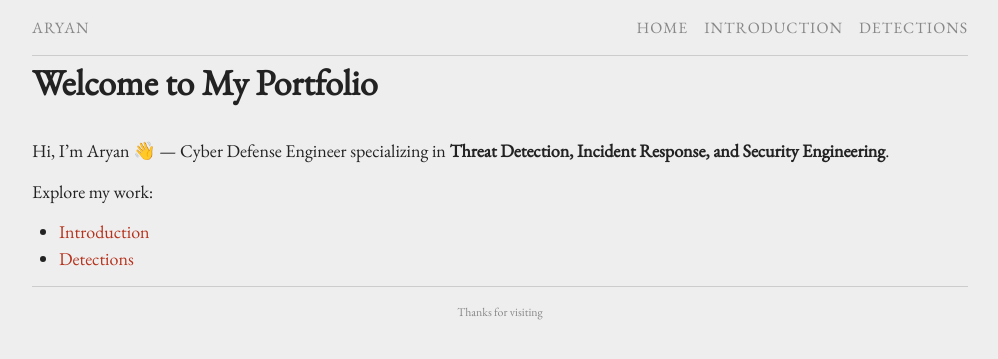
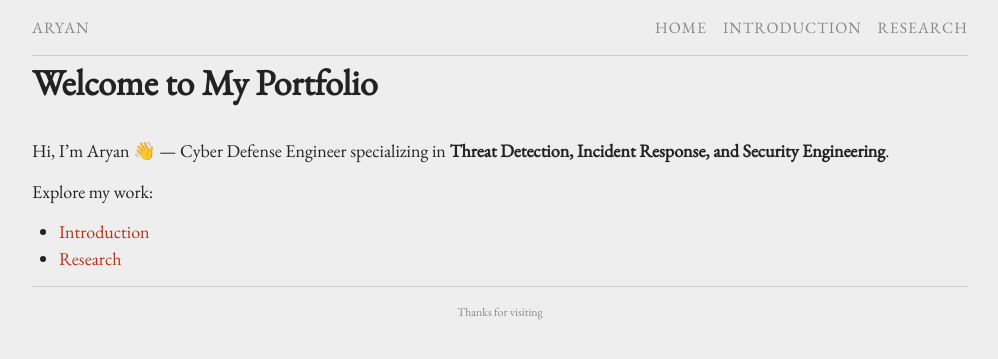
Before and after one commit to aa-ryan/aa-ryan.github.io, a Jekyll site: the page built from index.md, in a window 1280 px wide. Shown: the top 359 px of the page, without its empty margins (140-1138 px from the left). Built offline with Jekyll 4.4.1, drawn with Linux system fonts in a browser that asks for light colours.

Commit message:
detection fix and research naming

```diff
--- a/_data/menu.yml
+++ b/_data/menu.yml
@@ -7,7 +7,7 @@
 - title: "Introduction"
   href: "/introduction/"
 
-- title: "Detections"
+- title: "Research"
   href: "/detections/"
 
 # - title: "Projects"
--- a/detections.md
+++ b/detections.md
@@ -4,10 +4,10 @@ title: "Detections"
 permalink: /detections/
 ---
 
-# Detections
+# Research
 
 {% for detection in site.detections %}
 - [{{ detection.title }}]({{ detection.url }})
 {% endfor %}
 
-✍️ *This page will keep growing as I publish more detection case studies.*
+✍️ *This page will keep growing as I publish more research and detection case studies.*
--- a/index.md
+++ b/index.md
@@ -11,4 +11,4 @@ Hi, I’m Aryan 👋 — Cyber Defense Engineer specializing in **Threat Detecti
 Explore my work:
 
 - [Introduction](introduction.md)
-- [Detections](detections.md)
+- [Research](detections.md)
```
Also changed, not shown: _detections/ermac-v3.md (+1 -0 lines).
